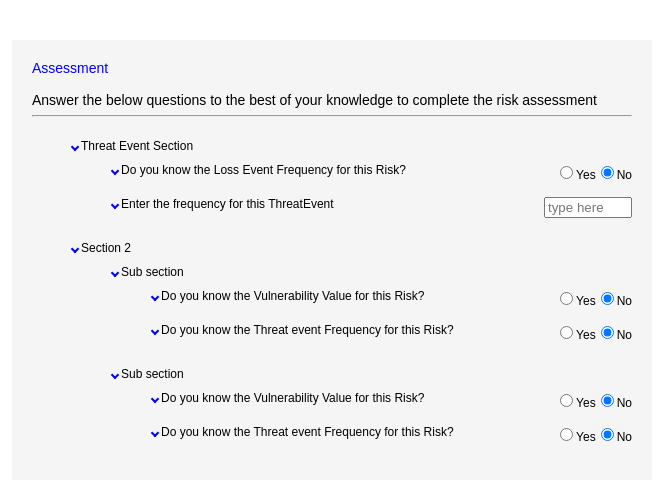
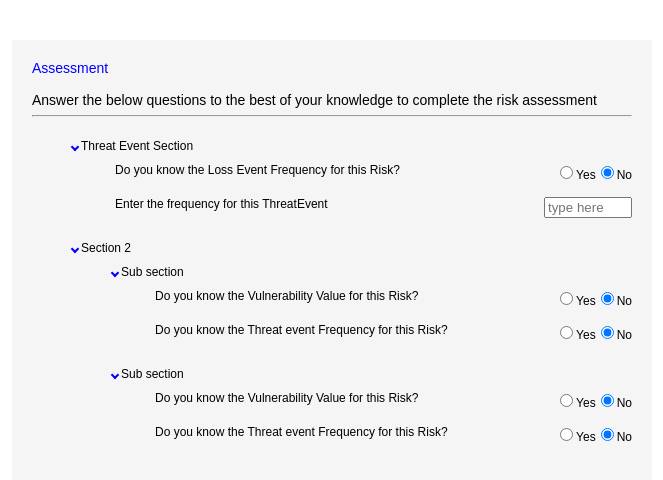
Before and after one commit to sathyamuthupandi39/-simplify-poc, a React (Create React App) app: page / in a window 1280 px wide. Shown: the top 480 px of the page, without its empty margins (28-691 px from the left). Built offline with nearby package versions, Linux system fonts and the light colour scheme.

Commit message:
Removed icons for questions

```diff
--- a/src/List/index.js
+++ b/src/List/index.js
@@ -13,6 +13,7 @@ class Item extends React.Component {
       changedText: '',
     }
   }
+
   radioChangeHandler = (event) => {
     event.persist()
     this.setState({
@@ -20,14 +21,18 @@ class Item extends React.Component {
     })
     this.props.updateJsonCallback(event.target.id)
   }
+
   textChangedHandler = (event) => {
     this.setState({ changedText: event.target.value})
     this.props.updateJsonCallback(event.target.id, event.target.value)
   }
+
 	render() {
   	return <li>
         <div>
-          <i className="arrow down"></i>
+          {!this.props.type &&
+            <i className="arrow down"></i>
+          }
           <span className='question'>
             { this.props.name }
           </span>
```
